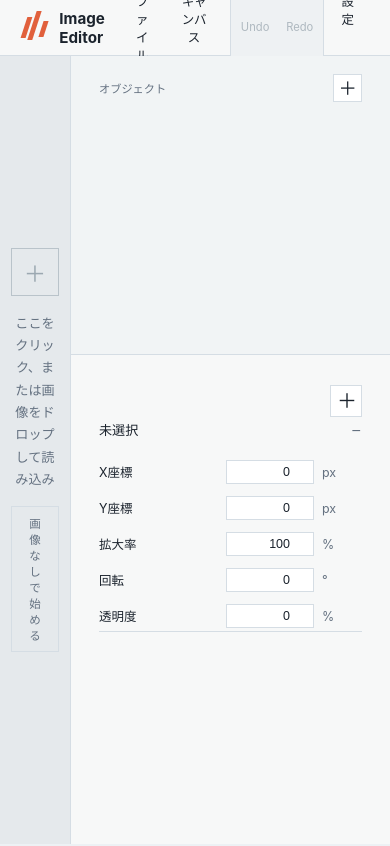
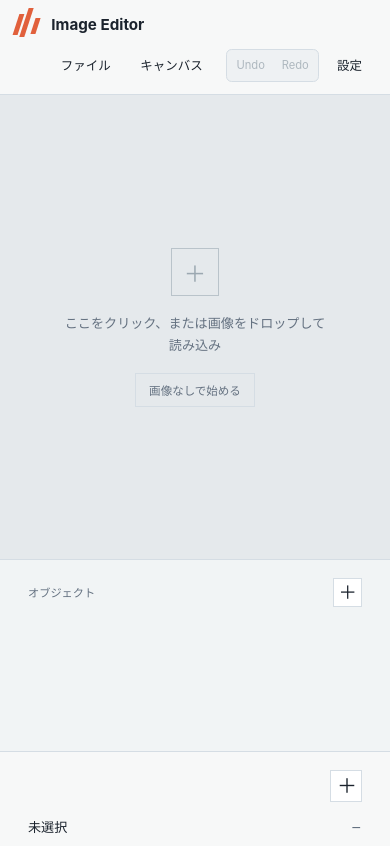
Before and after one commit to ak-2302/image_editor, a React (Vite) app: page / in a window 390 px wide. Shown: the top 846 px of the page. Built offline with nearby package versions, Linux system fonts and the light colour scheme.

Commit message:
[AI] モバイル画面のレイアウトを改善

```diff
--- a/src/App.css
+++ b/src/App.css
@@ -1358,3 +1358,53 @@ input[type="range"] {
   align-items: center;
   gap: 0.4rem;
 }
+
+@media (max-width: 760px) {
+  .editor_app {
+    min-height: 100vh;
+    height: auto;
+    overflow: auto;
+  }
+
+  .top_bar {
+    min-height: 3.5rem;
+    height: auto;
+    padding: 0.75rem 1rem;
+    gap: 0.75rem;
+    flex-wrap: wrap;
+  }
+
+  .brand_lockup {
+    margin-right: auto;
+  }
+
+  .editor_layout {
+    height: auto;
+    min-height: calc(100vh - 5rem);
+    display: flex;
+    flex-direction: column;
+  }
+
+  .canvas_panel {
+    height: 55vh;
+    min-height: 20rem;
+    padding: 1rem;
+  }
+
+  .effects_panel {
+    min-height: 32rem;
+    display: block;
+    border-top: 1px solid var(--border_color);
+    border-left: 0;
+  }
+
+  .layers_section {
+    height: 12rem;
+    box-sizing: border-box;
+  }
+
+  .effects_section {
+    min-height: 20rem;
+    overflow: visible;
+  }
+}
```
